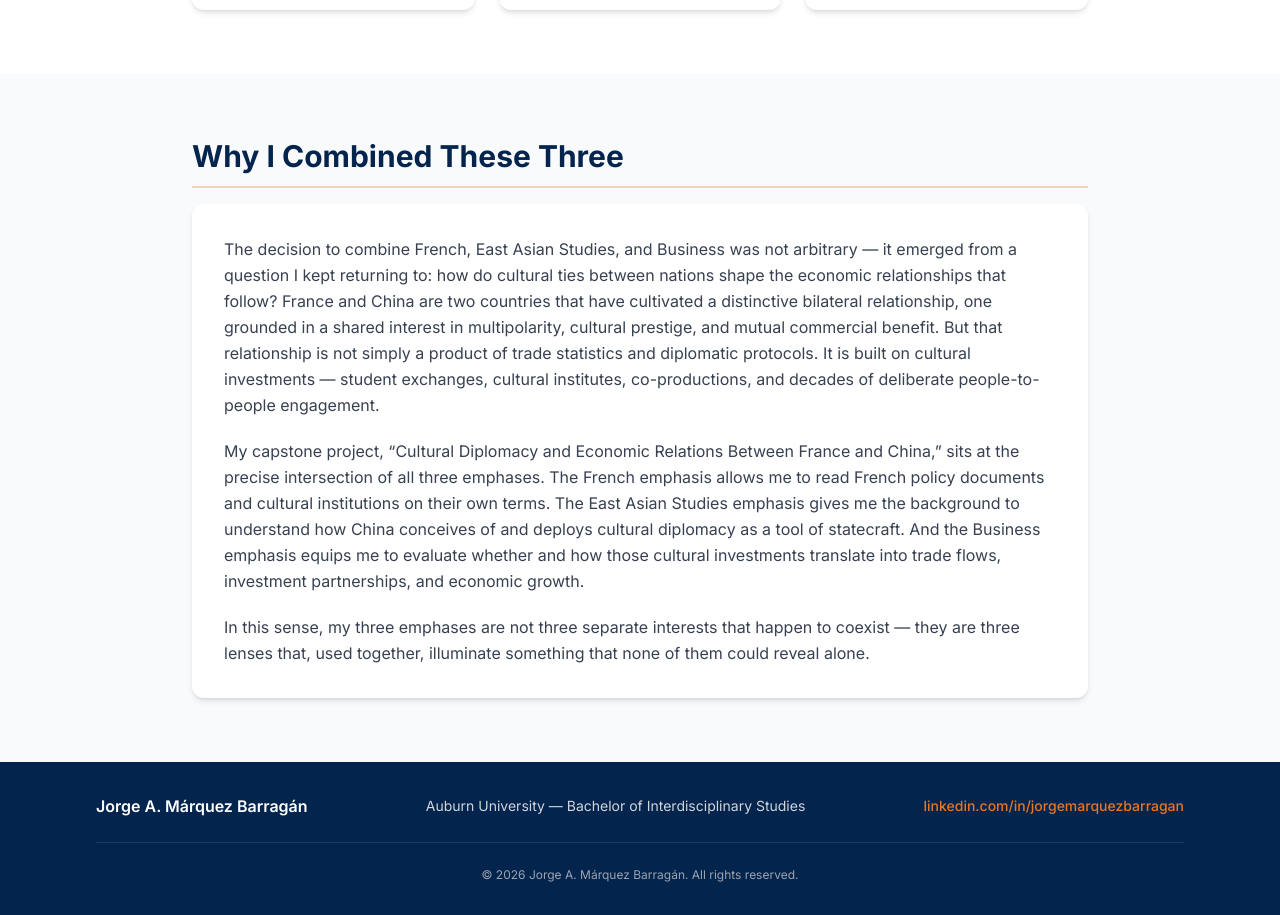
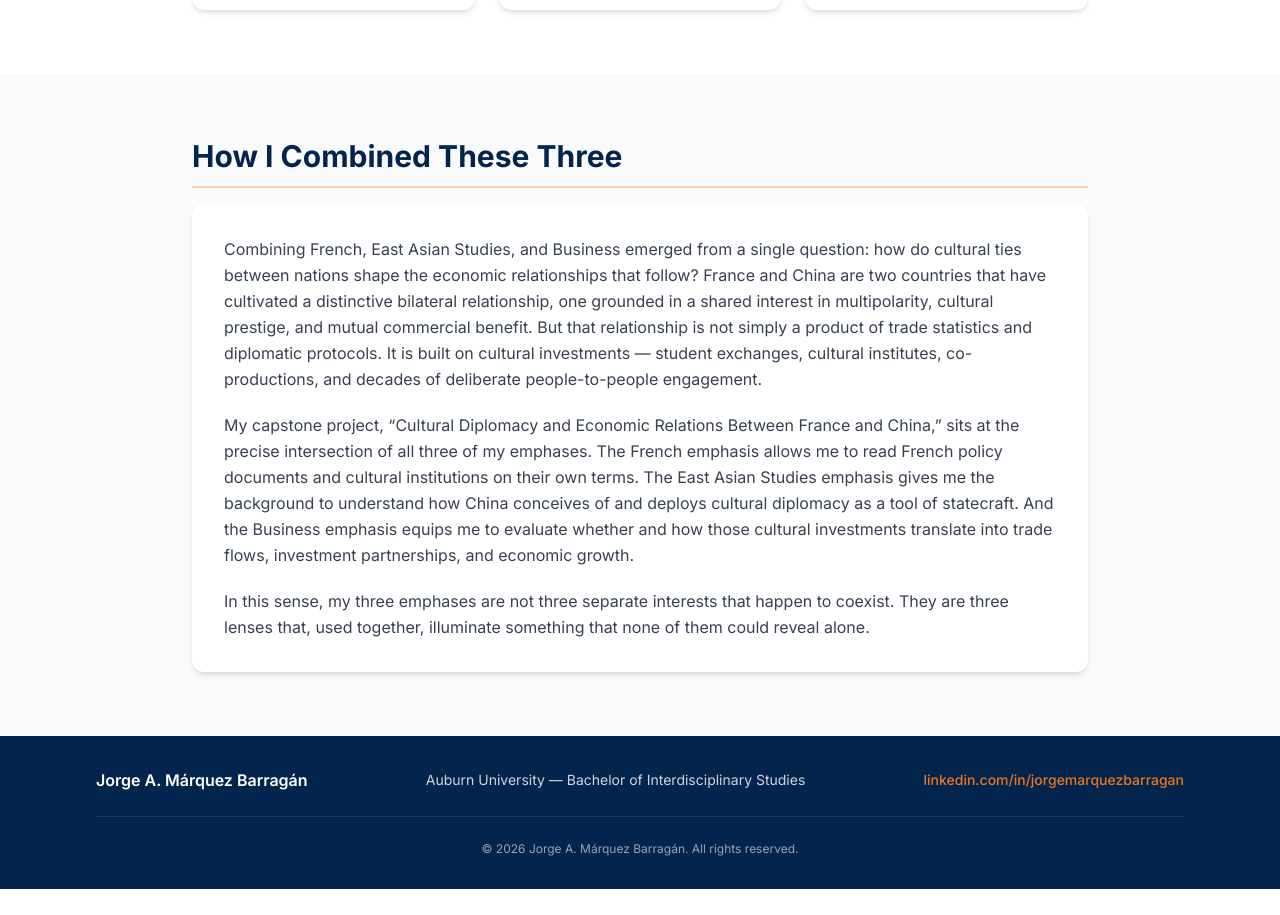
Before and after one commit to jmarq019/eportfolio, a React (Vite) app: page / in a window 1280 px wide. Shown: the part 2478-3393 px from the top of the page. After the commit the page ends 3367 px from the top, so only its background shows below. Built offline with nearby package versions, Linux system fonts and the light colour scheme.

Commit message:
changing some text around

```diff
--- a/src/pages/Experience.jsx
+++ b/src/pages/Experience.jsx
@@ -35,7 +35,7 @@ export default function Experience() {
   const jobs = [
     {
       title: 'Technical Operations Specialist',
-      employer: 'Sinclair Broadcast Group (NewsON)',
+      employer: 'NewsON',
       location: 'Seattle, WA (Remote)',
       dates: 'February 2022 – August 2025',
       bullets: [
@@ -47,7 +47,7 @@ export default function Experience() {
     },
     {
       title: 'Customer Care Advocate',
-      employer: 'Sendinblue',
+      employer: 'Brevo (Formerly Sendinblue)',
       location: 'Seattle, WA',
       dates: 'September 2018 – December 2021',
       bullets: [
--- a/src/pages/Home.jsx
+++ b/src/pages/Home.jsx
@@ -102,8 +102,8 @@ export default function Home() {
               and customer-facing roles across the technology and media industries. I supported
               enterprise clients in multiple languages, diagnosed complex infrastructure issues,
               managed ad operations workflows, and helped teams build knowledge systems that
-              actually worked. That experience gave me a practitioner&apos;s sensibility — a
-              preference for ideas that translate into action — and it informs the way I approach
+              actually worked. That experience gave me a practitioner&apos;s sensibility, a
+              preference for ideas that translate into action. This informs the way I approach
               my studies at Auburn.
             </p>
             <p>
@@ -170,11 +170,10 @@ export default function Home() {
       {/* ── Why I Combined These Three ────────────────────────────────────── */}
       <section className="py-16 px-4 bg-gray-50">
         <div className="max-w-4xl mx-auto">
-          <SectionHeading>Why I Combined These Three</SectionHeading>
+          <SectionHeading>How I Combined These Three</SectionHeading>
           <div className="bg-white rounded-xl shadow-md p-8 space-y-5 text-gray-700 leading-relaxed">
             <p>
-              The decision to combine French, East Asian Studies, and Business was not arbitrary
-              — it emerged from a question I kept returning to: how do cultural ties between
+              Combining French, East Asian Studies, and Business emerged from a single question: how do cultural ties between
               nations shape the economic relationships that follow? France and China are two
               countries that have cultivated a distinctive bilateral relationship, one grounded in
               a shared interest in multipolarity, cultural prestige, and mutual commercial
@@ -185,7 +184,7 @@ export default function Home() {
             </p>
             <p>
               My capstone project, &ldquo;Cultural Diplomacy and Economic Relations Between France
-              and China,&rdquo; sits at the precise intersection of all three emphases. The French
+              and China,&rdquo; sits at the precise intersection of all three of my emphases. The French
               emphasis allows me to read French policy documents and cultural institutions on
               their own terms. The East Asian Studies emphasis gives me the background to
               understand how China conceives of and deploys cultural diplomacy as a tool of
@@ -195,7 +194,7 @@ export default function Home() {
             </p>
             <p>
               In this sense, my three emphases are not three separate interests that happen to
-              coexist — they are three lenses that, used together, illuminate something that none
+              coexist. They are three lenses that, used together, illuminate something that none
               of them could reveal alone.
             </p>
           </div>
```
